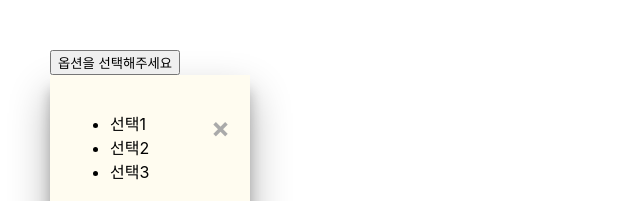
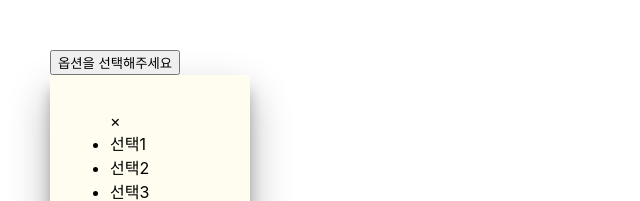
Before and after one commit to jacobways/React-Practice, a React (Create React App) app: page /mouse in a window 1280 px wide. Both pictures are taken after a click on the button "옵션을 선택해주세요". Shown: the top 201 px of the page, without its empty margins (0-640 px from the left). Built offline with nearby package versions, Linux system fonts and the light colour scheme.

Commit message:
팝업창 바깥 클릭 시 팝업창 종료 기능 구현

```diff
--- a/src/pages/MousePointerEvent/MousePointerEvent.tsx
+++ b/src/pages/MousePointerEvent/MousePointerEvent.tsx
@@ -1,45 +1,56 @@
-import { useState, useRef } from "react";
+import { useState, useRef, useEffect } from 'react';
 
-import './MousePointerEvent.scss'
+import './MousePointerEvent.scss';
 
-export default function MousePointerEvent () {
+export default function MousePointerEvent() {
+  const [isOpen, setIsOpen] = useState(false);
+  const toggleContainer = useRef<HTMLDivElement>(null);
 
-  const [isOpen, setIsOpen] = useState(false);
-  const toggleContainer = useRef<HTMLElement>(null);
+  const openHandler = (e: any) => {
+    setIsOpen(!isOpen);
+  };
 
-  const openHandler = (e:any) => {
-    setIsOpen(!isOpen)
-  }
+  const handleClickOutside = (e: any) => {
+    if (isOpen && toggleContainer.current?.contains(e.target)) {
+      setIsOpen(!isOpen);
+    }
+  };
 
-  const handleClickOutside = (e:any) => {
-    if(isOpen && toggleContainer.current?.contains(e.target)) {
-      setIsOpen(!isOpen)
-    }
-  }
+  useEffect(() => {
+    window.addEventListener('click', handleClickOutside, true);
+
+    return () => {
+      window.removeEventListener('click', handleClickOutside, true);
+    };
+  });
 
   return (
     <>
-      <div className="mousePointer">
-        <button onClick={openHandler} className="modal-button">옵션을 선택해주세요</button>
+      <div className='mousePointer' ref={toggleContainer}>
+        <button onClick={openHandler} className='modal-button'>
+          옵션을 선택해주세요
+        </button>
         {isOpen && (
-          <div className="modal">
-            <ul className="modal-content">
-              <span className="close" onClick={openHandler}>&times;</span>
+          <div className='modal'>
+            <ul>
+              <span className='close' onClick={openHandler}>
+                &times;
+              </span>
               <li>선택1</li>
               <li>선택2</li>
               <li>선택3</li>
             </ul>
-          </div>)
-        }
+          </div>
+        )}
       </div>
 
-      <div className="mousePointer">
+      <div className='mousePointer'>
         <button>전송하기</button>
       </div>
 
-      <div className="mousePointer">
+      <div className='mousePointer'>
         <button>삭제하기</button>
       </div>
     </>
-  )
+  );
 }
```
